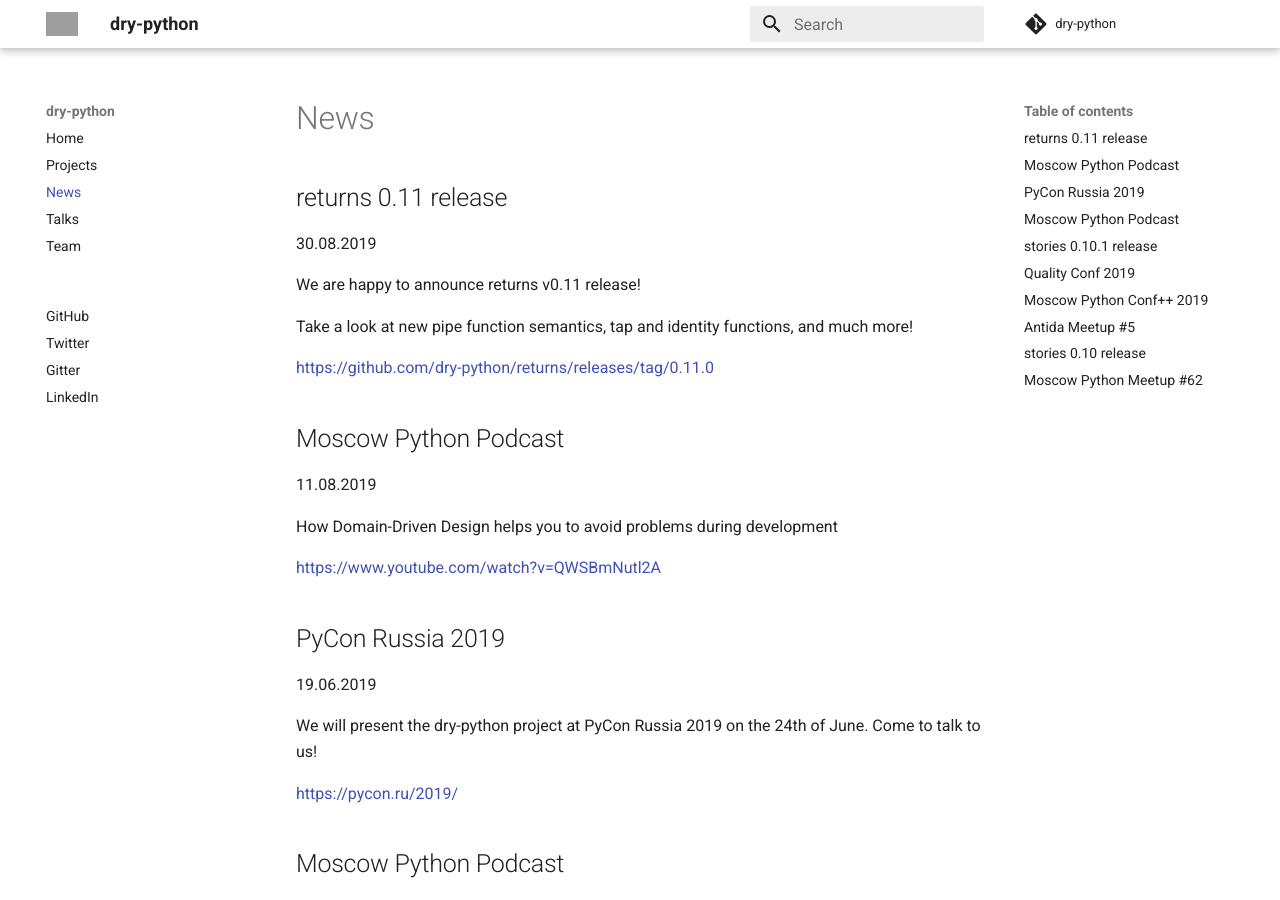
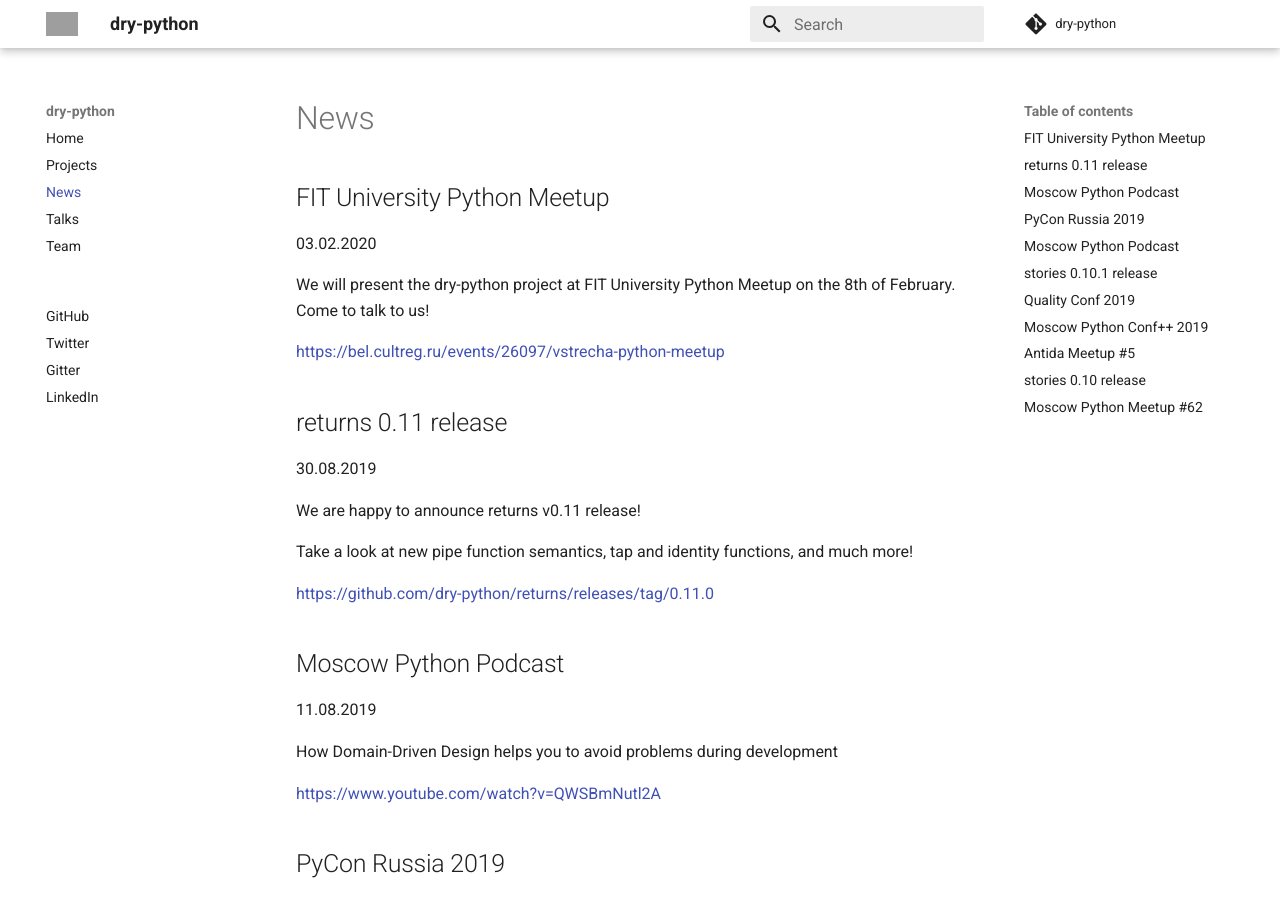
Before and after one commit to dry-python/dry-python.github.io, an MkDocs documentation site: the page built from docs/news.md, in a window 1280 px wide and 900 px high. Built offline with MkDocs 1.6.1 and Material for MkDocs 9.7.7, drawn with Linux system fonts in a browser that asks for light colours; grey boxes are pictures that could not be loaded.

Commit message:
Add FIT University Python Meetup. (#352)

```diff
--- a/docs/news.md
+++ b/docs/news.md
@@ -1,4 +1,12 @@
 # News
+
+## FIT University Python Meetup
+
+03.02.2020
+
+We will present the dry-python project at FIT University Python Meetup on the 8th of February. Come to talk to us!
+
+<https://bel.cultreg.ru/events/26097/vstrecha-python-meetup>
 
 ## returns 0.11 release
 
```
